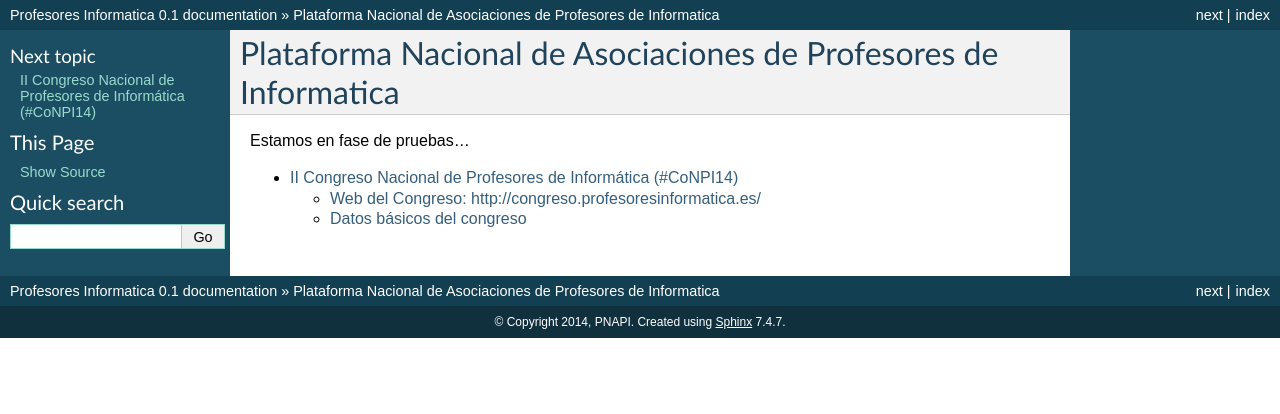
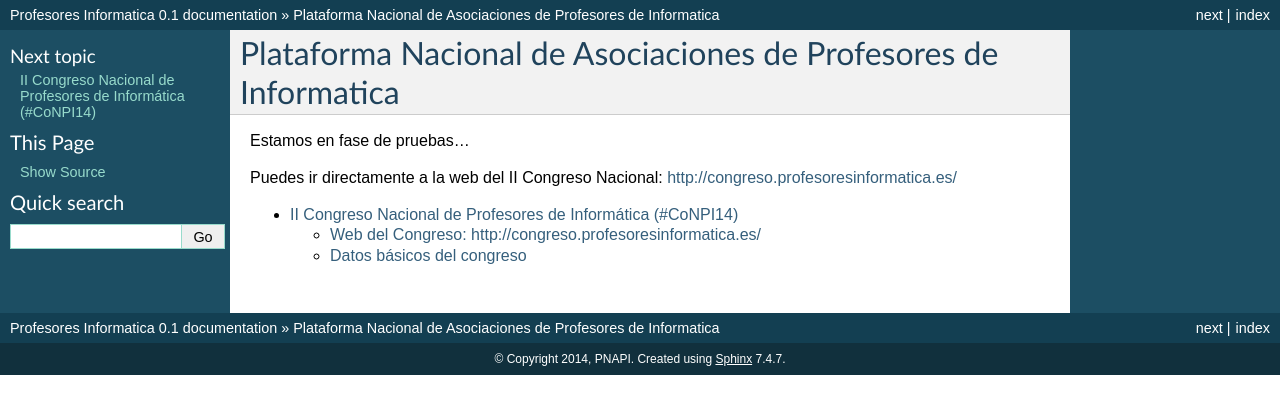
Before and after one commit to pnapi/web-pnapi-archivo, a Sphinx documentation site: the page built from source/index.rst, in a window 1280 px wide. Shown: the top 414 px of the page. Built offline with Sphinx 7.4.7, drawn with Linux system fonts in a browser that asks for light colours.

Commit message:
Actualizo mínimamente index.rst

```diff
--- a/source/index.rst
+++ b/source/index.rst
@@ -8,6 +8,8 @@ Plataforma Nacional de Asociaciones de Profesores de Informatica
 
 Estamos en fase de pruebas...
 
+Puedes ir directamente a la web del II Congreso Nacional: http://congreso.profesoresinformatica.es/
+
 .. toctree::
    :maxdepth: 2
 
```
